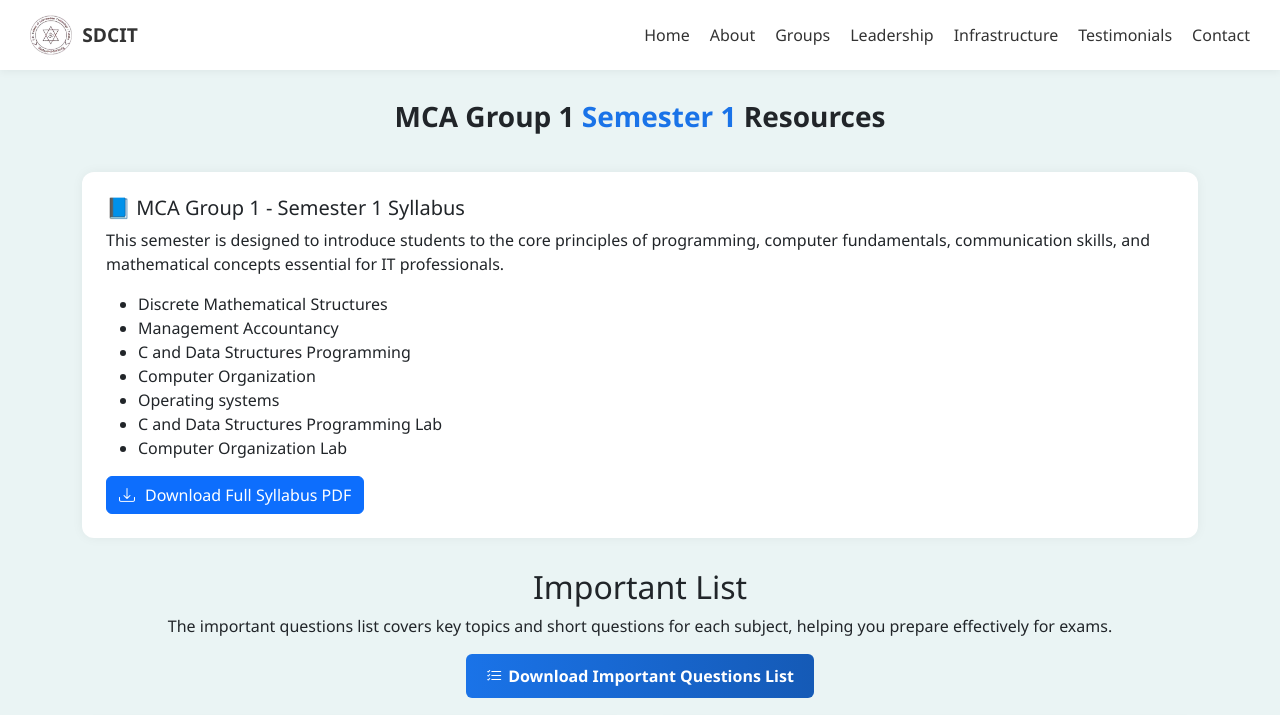
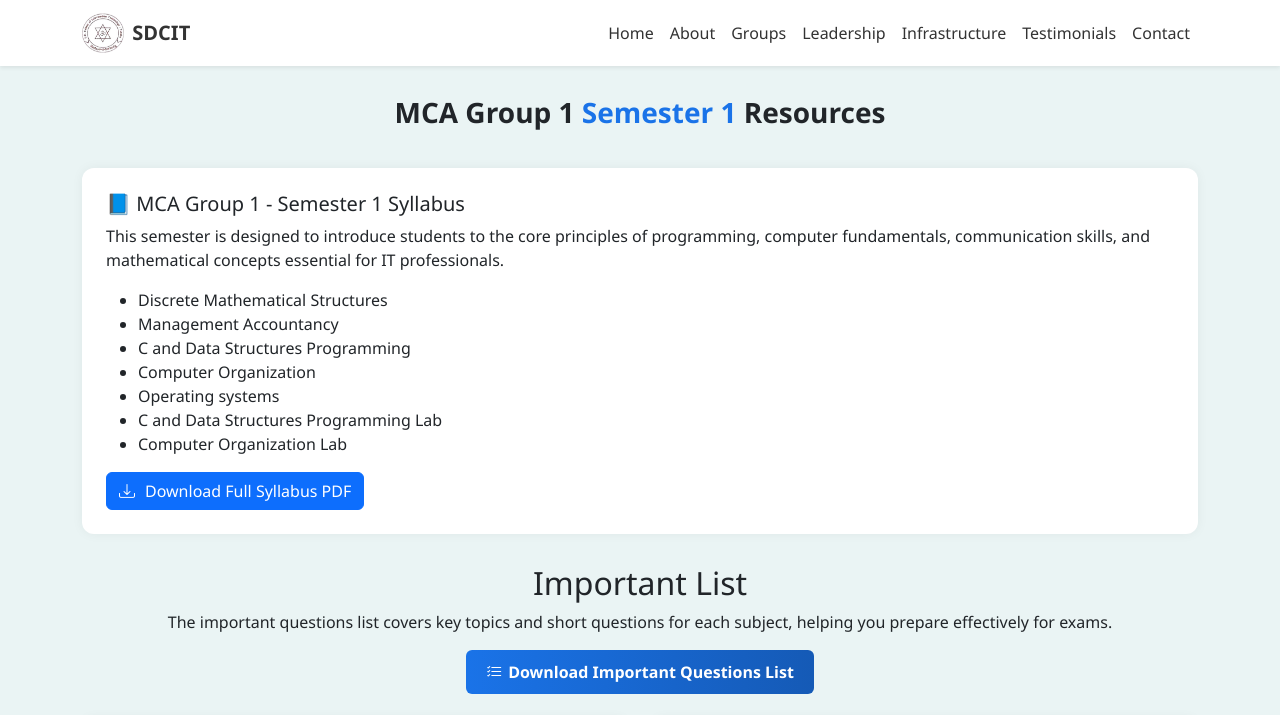
Before and after one commit to SunkaraBhavana3/mca1, a plain HTML site: page index.html in a window 1280 px wide. Shown: the top 715 px of the page. Drawn offline with nearby package versions, Linux system fonts and the light colour scheme.

Commit message:
Update index.html

```diff
--- a/index.html
+++ b/index.html
@@ -8,45 +8,24 @@
   <link href="https://cdn.jsdelivr.net/npm/bootstrap-icons@1.10.5/font/bootstrap-icons.css" rel="stylesheet" />
   <style>
     /* Navbar styles */
-    .navbar {
+    .navbar-custom {
       background-color: white;
-      padding: 15px 30px;
-      display: flex;
-      justify-content: space-between;
-      align-items: center;
       box-shadow: 0 2px 8px rgba(0, 0, 0, 0.05);
-      position: sticky;
-      top: 0;
-      z-index: 1000;
     }
 
-    .navbar .logo {
+    .navbar-brand {
       font-weight: bold;
-      font-size: 1.2rem;
-      display: flex;
-      align-items: center;
       color: #333;
     }
 
-    /* Logo image inside navbar */
-    .navbar .logo img {
+    .navbar-brand img {
       height: 40px;
-      vertical-align: middle;
       margin-right: 10px;
     }
 
-    .navbar nav ul {
-      display: flex;
-      list-style: none;
-      gap: 20px;
-      margin: 0;
-      padding: 0;
-    }
-
-    .navbar nav ul li a {
-      text-decoration: none;
-      color: #333;
+    .navbar-nav .nav-link {
       font-weight: 500;
+      color: #333 !important;
     }
 
     body {
@@ -127,25 +106,29 @@
   </style>
 </head>
 <body>
-  <!-- Navigation Bar -->
-  <div class="navbar">
-    <div class="logo">
-      <img src="logo.png" alt="SDCIT Logo" />
-      SDCIT
+   <!-- Responsive Bootstrap Navbar -->
+  <nav class="navbar navbar-expand-md navbar-light bg-white shadow-sm sticky-top">
+    <div class="container">
+      <a class="navbar-brand d-flex align-items-center" href="#">
+        <img src="logo.png" alt="SDCIT Logo" height="40" class="me-2">
+        <strong>SDCIT</strong>
+      </a>
+      <button class="navbar-toggler" type="button" data-bs-toggle="collapse" data-bs-target="#navbarNav">
+        <span class="navbar-toggler-icon"></span>
+      </button>
+      <div class="collapse navbar-collapse justify-content-end" id="navbarNav">
+         <ul class="navbar-nav">
+        <li class="nav-item"><a class="nav-link" href="https://sunkarabhavana3.github.io/homepage/">Home</a></li>
+        <li class="nav-item"><a class="nav-link" href="https://sunkarabhavana3.github.io/about/">About</a></li>
+        <li class="nav-item"><a class="nav-link" href="https://sunkarabhavana3.github.io/group/">Groups</a></li>
+        <li class="nav-item"><a class="nav-link" href="https://sunkarabhavana3.github.io/about/#leadership">Leadership</a></li>
+        <li class="nav-item"><a class="nav-link" href="https://sunkarabhavana3.github.io/about/#infrastructure">Infrastructure</a></li>
+        <li class="nav-item"><a class="nav-link" href="https://sunkarabhavana3.github.io/about/#testimonials">Testimonials</a></li>
+        <li class="nav-item"><a class="nav-link" href="https://sunkarabhavana3.github.io/contact/">Contact</a></li>
+      </ul>
+      </div>
     </div>
-    <nav>
-      <ul>
-        <li><a href="index.html">Home</a></li>
-        <li><a href="abovepage.html">About</a></li>
-        <li><a href="#about">Groups</a></li>
-        <li><a href="#leadership">Leadership</a></li>
-        <li><a href="#infrastructure">Infrastructure</a></li>
-        <li><a href="#testimonials">Testimonials</a></li>
-        <li><a href="#contact">Contact</a></li>
-      </ul>
-    </nav>
-  </div>
-
+  </nav>
   <div class="container">
     <header class="page-header">
       <h3><strong>MCA Group 1 <span class="highlight">Semester 1</span> Resources</strong></h3>
@@ -344,7 +327,7 @@
       <h5>📖 Need More Resources?</h5>
       <p>Explore our comprehensive library, discover research papers, or connect with academic support.</p>
 
-      <a href="contact.html" class="btn btn-outline-secondary ms-2">Contact Academic Advisor</a>
+      <a href="https://sunkarabhavana3.github.io/contact/" class="btn btn-outline-secondary ms-2">Contact Academic Advisor</a>
     </div>
 
     <!-- Footer -->
```
